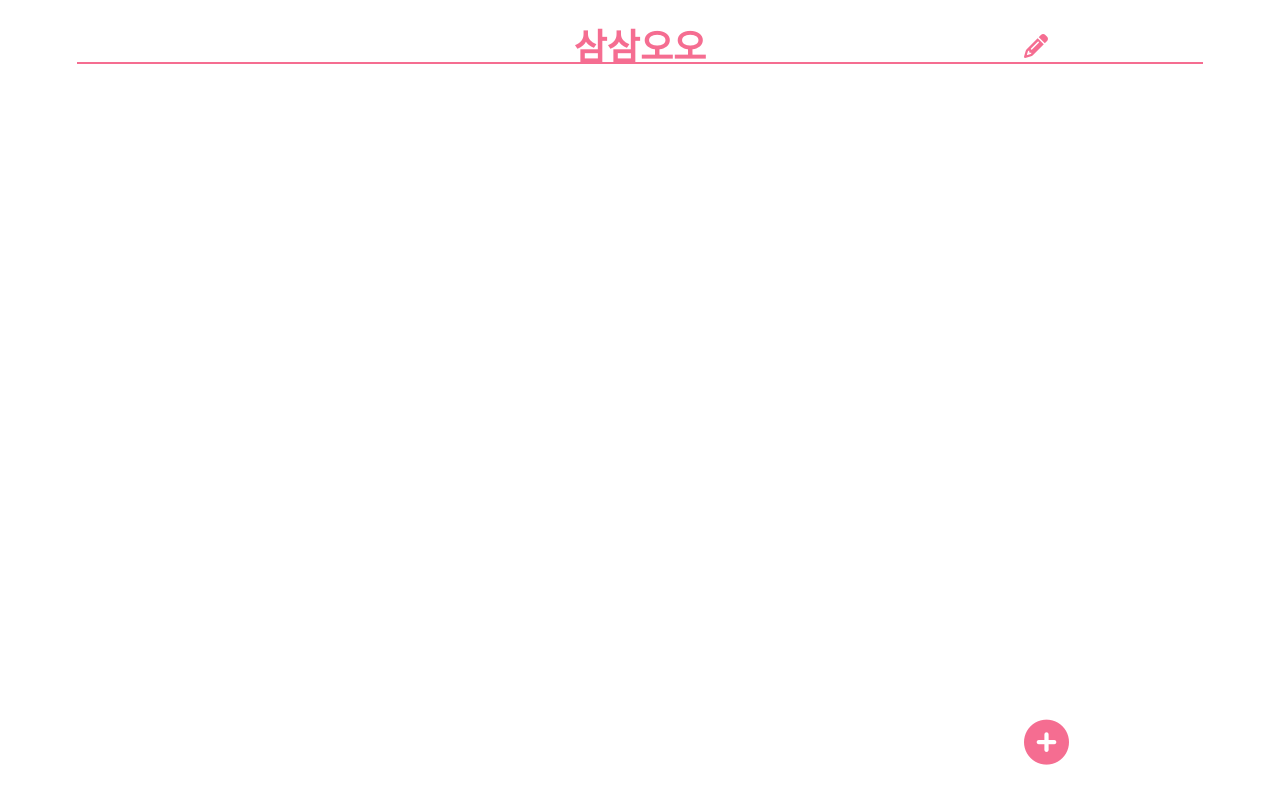
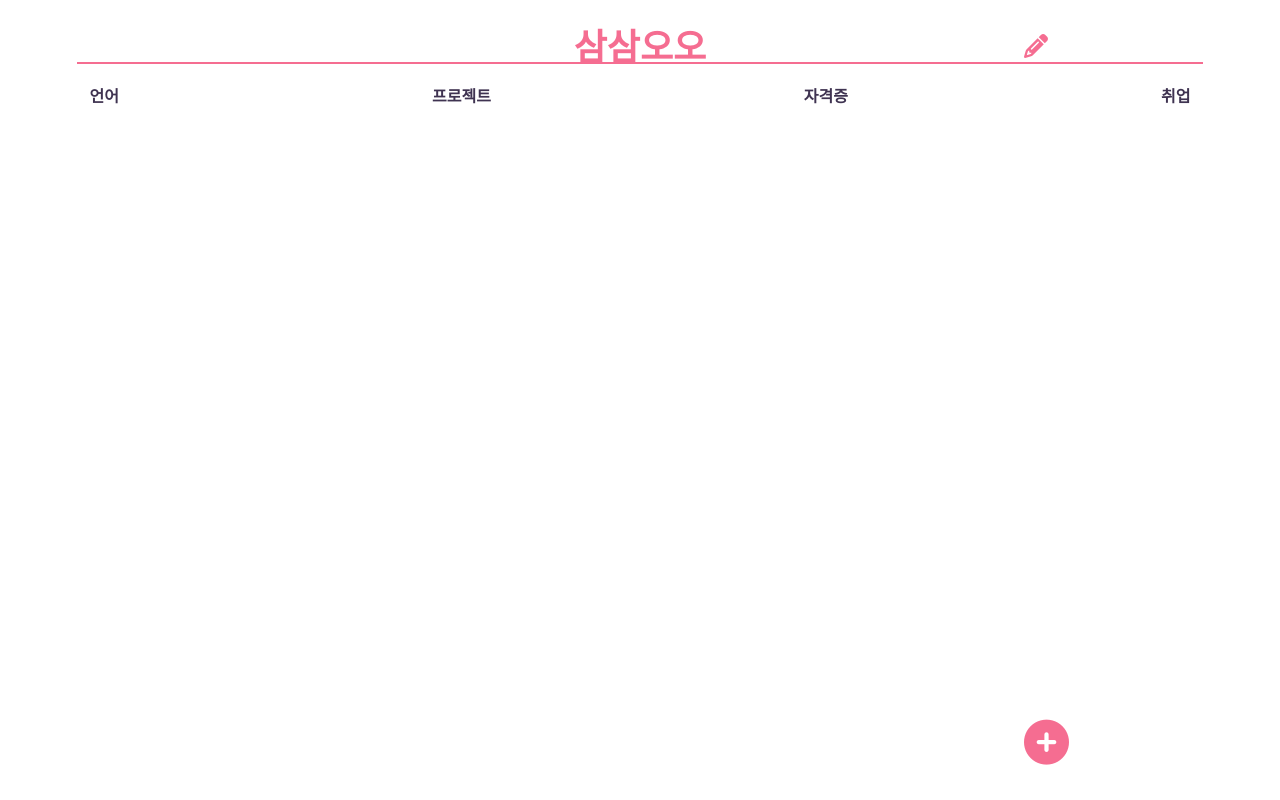
Before and after one commit to sujungYu/3355_project, a Vue app: page /home/1 in a window 1280 px wide. Built offline with nearby package versions, Linux system fonts and the light colour scheme; a web font is replaced by a local one.

Commit message:
modify css

```diff
--- a/db.json
+++ b/db.json
@@ -39,16 +39,6 @@
       },
       "id": 4
     }
-  ],
-  "bulletins": [
-    {
-      "title": "토익 850점",
-      "type": "언어",
-      "start": "2022-04-14T15:00:00.000Z",
-      "end": "2022-04-28T15:00:00.000Z",
-      "rule": "동해물과 백두산이 마르고 닳도록 하느님이 보우하사 우리나라 만세 무궁화 삼천리 화려강산 대한사람 대한으로 길이 보전하세",
-      "period": "10일",
-      "id": 1
-    }
   ]
+
 }
--- a/src/api/index.js
+++ b/src/api/index.js
@@ -1,13 +1,16 @@
 import axios from 'axios';
 
-const config = {
+const mainConfig = {
   baseUrl: 'http://localhost:8000',
 };
+const subConfig = {
+  baseUrl: 'http://localhost:8001',
+};
 function signUp(payload) {
-  return axios.post(`${config.baseUrl}/signup`, payload);
+  return axios.post(`${mainConfig.baseUrl}/signup`, payload);
 }
 function addBulletin(payload) {
-  return axios.post(`${config.baseUrl}/bulletins`, payload);
+  return axios.post(`${subConfig.baseUrl}/${payload.type}`, payload);
 }
 
 export { signUp, addBulletin };
--- a/src/components/BulletinForm.vue
+++ b/src/components/BulletinForm.vue
@@ -8,13 +8,13 @@
       <div>
         <h2>카테고리 선택</h2>
         <div class="select" @change="select">
-          <input type="radio" id="select1" name="shop" value="언어" />
+          <input type="radio" id="select1" name="shop" value="language" />
           <label for="select1">언어</label>
-          <input type="radio" id="select2" name="shop" value="프로젝트" />
+          <input type="radio" id="select2" name="shop" value="project" />
           <label for="select2">프로젝트</label>
-          <input type="radio" id="select3" name="shop" value="자격증" />
+          <input type="radio" id="select3" name="shop" value="certificate" />
           <label for="select3">자격증</label>
-          <input type="radio" id="select4" name="shop" value="취업" />
+          <input type="radio" id="select4" name="shop" value="job" />
           <label for="select4">취업</label>
         </div>
         <hr
--- /dev/null
+++ b/src/components/TypeBar.vue
@@ -0,0 +1,65 @@
+<template>
+  <nav class="menu" @click="menu">
+    <ul>
+      <li value="language" name="menu">언어</li>
+      <li value="project" name="menu">프로젝트</li>
+      <li value="certificate" name="menu">자격증</li>
+      <li value="job" name="menu">취업</li>
+    </ul>
+  </nav>
+</template>
+
+<script>
+export default {
+  methods: {
+    data() {
+      return {};
+    },
+    // menu() {
+    //   const select = document.getElementsByName('menu').length;
+    //   console.log(document.getElementsByName('menu').length);
+
+    //   for (var i = 0; i < select; i++) {
+    //     console.log(document.getElementsByName('menu')[i].click);
+    //     if (document.getElementsByName('menu')[i].change == true) {
+    //       console.log('1');
+    //       //   this.type = document.getElementsByName('shop')[i].value;
+    //       console.log(document.getElementsByName('menu')[i].value);
+    //     }
+    //   }
+    // },
+  },
+};
+</script>
+
+<style scoped>
+@import url('https://fonts.googleapis.com/css2?family=Gothic+A1:wght@300&display=swap');
+.menu {
+  margin: 0 auto;
+  height: 4vh;
+  width: 86vw;
+}
+ul {
+  padding: 0;
+  text-align: center;
+  display: flex;
+  justify-content: space-between;
+}
+li {
+  display: inline-block;
+}
+
+ul li {
+  list-style: none;
+  color: rgb(63, 51, 81);
+  font-size: 1.6rem;
+  font-family: 'Gothic A1', sans-serif;
+  font-weight: bold;
+}
+.menu li:hover {
+  color: rgb(245, 109, 145);
+}
+.menu li.active {
+  color: rgb(245, 109, 145);
+}
+</style>
--- a/src/views/HomePage.vue
+++ b/src/views/HomePage.vue
@@ -1,15 +1,19 @@
 <template>
   <div>
     <top-title>삼삼오오</top-title>
+    <type-bar></type-bar>
     <i class="fa-solid fa-circle-plus plus" @click="addBulletin"></i>
   </div>
 </template>
 
 <script>
 import TopTitle from '@/components/common/TopTitle.vue';
+import TypeBar from '@/components/TypeBar.vue';
+
 export default {
   components: {
     TopTitle,
+    TypeBar,
   },
   methods: {
     addBulletin() {
```
Also changed, not shown: type.json (added, +16 -0 lines).
